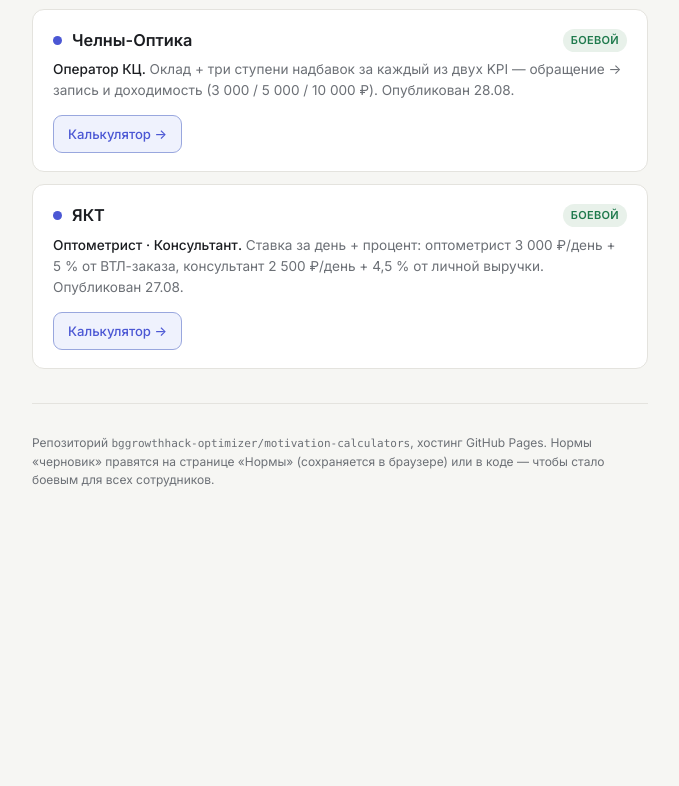
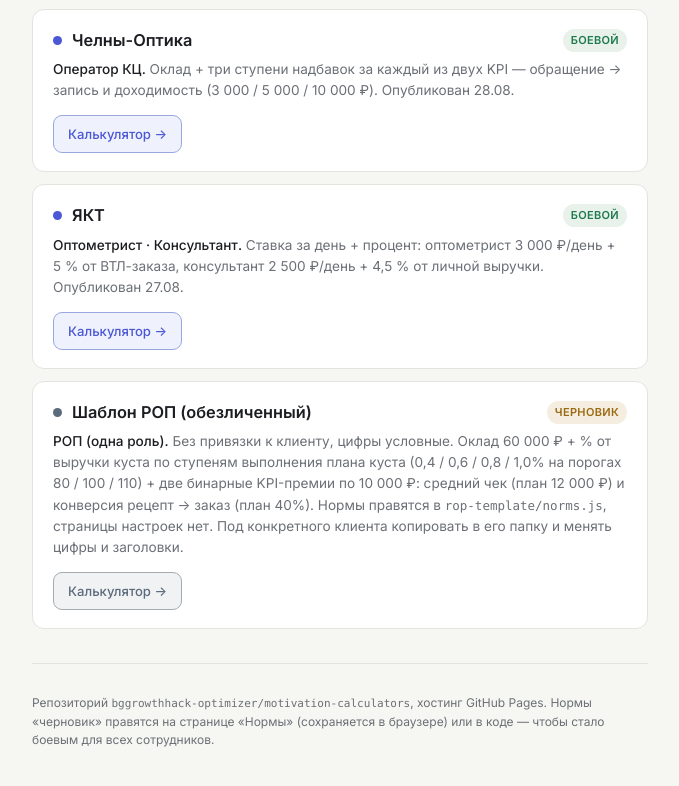
Before and after one commit to bggrowthhack-optimizer/motivation-calculators, a plain HTML site: page 9f2c7a1b/index.html in a window 1280 px wide. Shown: the part 1179-1965 px from the top of the page, without its empty margins (300-979 px from the left). Before the commit the page ends 1753 px from the top, so only its background shows below. Drawn offline with Linux system fonts and the light colour scheme.

Commit message:
Панель: карточка «Шаблон РОП (обезличенный)»
Co-Authored-By: Claude Sonnet 5.5 <noreply@anthropic.com>
Claude-Session: https://claude.ai/code/session_011VT5kFpLee9n1bN9e6YBBo

```diff
--- a/9f2c7a1b/index.html
+++ b/9f2c7a1b/index.html
@@ -217,6 +217,18 @@
       </div>
     </li>
 
+    <li class="card" style="--c: #5b6b7c">
+      <div class="card-head">
+        <span class="dot"></span>
+        <h2>Шаблон РОП (обезличенный)</h2>
+        <span class="tag draft">черновик</span>
+      </div>
+      <p class="desc"><span class="roles">РОП (одна роль).</span> Без привязки к клиенту, цифры условные. Оклад 60 000 ₽ + % от выручки куста по ступеням выполнения плана куста (0,4 / 0,6 / 0,8 / 1,0% на порогах 80 / 100 / 110) + две бинарные KPI-премии по 10 000 ₽: средний чек (план 12 000 ₽) и конверсия рецепт → заказ (план 40%). Нормы правятся в <span class="mono">rop-template/norms.js</span>, страницы настроек нет. Под конкретного клиента копировать в его папку и менять цифры и заголовки.</p>
+      <div class="links">
+        <a class="btn primary" href="https://bggrowthhack-optimizer.github.io/motivation-calculators/rop-template/">Калькулятор →</a>
+      </div>
+    </li>
+
   </ul>
 
   <footer>
```
